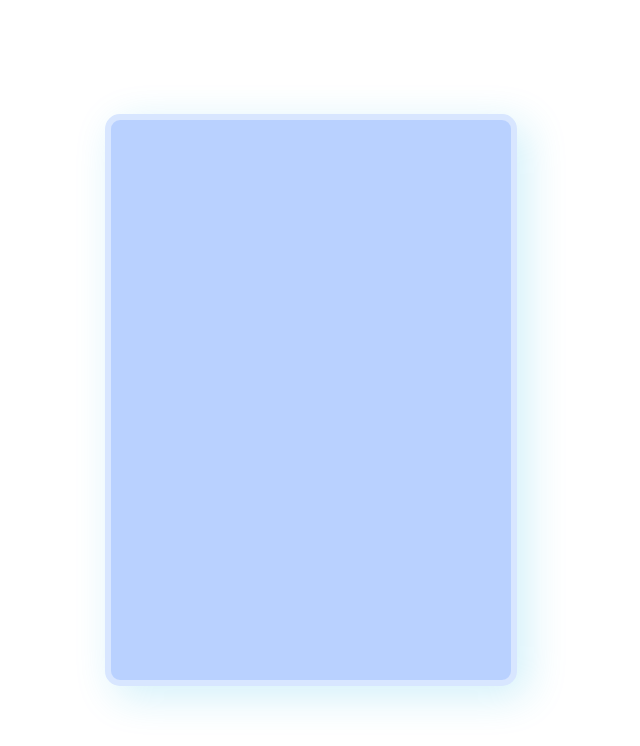
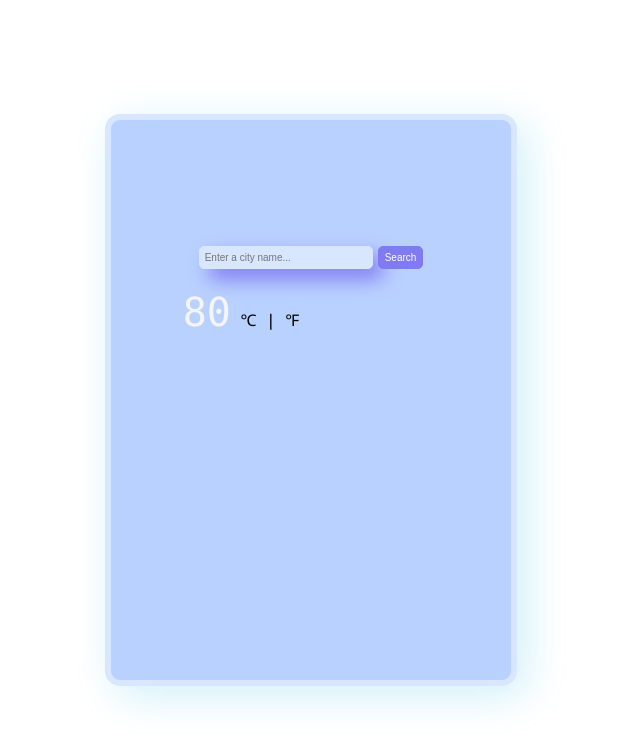
Before and after one commit to vickyluvs/Weather_App, a plain HTML site: page index.html in a window 1280 px wide. Shown: the whole page, without its empty margins (329-969 px from the left). Drawn offline with Linux system fonts and the light colour scheme.

Commit message:
added search and button field

```diff
--- a/index.html
+++ b/index.html
@@ -14,10 +14,35 @@
     <link href="./resources/style.css " rel="stylesheet" />
   </head>
   <body>
-    <header></header>
     <main id="container">
-      <section></section>
+      <header>
+        <label for="searchbar"></label>
+        <input
+          type="search"
+          id="searchbar"
+          placeholder="Enter a city name..."
+        />
+
+        <button id="button">Search</button>
+      </header>
+      <section >
+        <div>
+          <span class="current-temp">80</span>
+          <span class="symbol">&#8451</span>
+          <span>&#8739</span>
+          <span class="symbol">&#8457</span>
+        </div>
+        <div>
+
+        </div>
+        <div></div>
+      </section>
     </main>
+    <!-- <div class="author">
+      <p>Designed and coded by Victoria Smith</p>
+
+      <p>Back to Portfolio</p>
+    </div> -->
 
     <script src="/app.js"></script>
   </body>
--- a/resources/style.css
+++ b/resources/style.css
@@ -13,22 +13,53 @@ body {
 }
 
 #container {
-  /* background: #ace7ef;
-  border: 6px solid #cefff1;
-  border-radius: 15px;
-  box-shadow: 10px 10px 40px rgba(24, 179, 230, 0.2); */
   width: 50vh;
   height: 70vh;
   background-color: rgb(185, 209, 255);
   border: 6px solid #d8e6ff;
   border-radius: 15px;
   box-shadow: 10px 10px 40px rgba(24, 179, 230, 0.2);
+  display: flex;
+  justify-content: center;
+  align-items: center;
+  flex-direction: column;
 }
 
-/*  radial-gradient(
-    circle at 10% 20%,
-    rgb(166, 226, 229) 0%,
-    rgb(198, 232, 221) 100.2%
-  ); */
+header {
+  display: flex;
+  justify-content: space-evenly;
+  position: relative;
+  bottom: 120px;
+}
+
+input {
+  background: #d8e6ff;
+  border: 1px solid #d8e6ff;
+  border-radius: 5px;
+  font-size: 10px;
+  padding: 5px 35px 5px 5px;
+  box-shadow: 10px 10px 20px #807bf0;
+}
+
+button {
+  background: #807bf0;
+  border: 1px solid #807bf0;
+  border-radius: 5px;
+  font-size: 10px;
+  color: white;
+  margin-left: 5px;
+}
+
+section {
+  display: flex;
+  position: relative;
+  bottom: 100px;
+  right: 70px;
+}
+
+.current-temp {
+  font-size: 40px;
+  color: whitesmoke;
+}
 
 /* <a href='https://www.freepik.com/vectors/rainfall'>Rainfall vector created by starline - www.freepik.com</a> */
```
